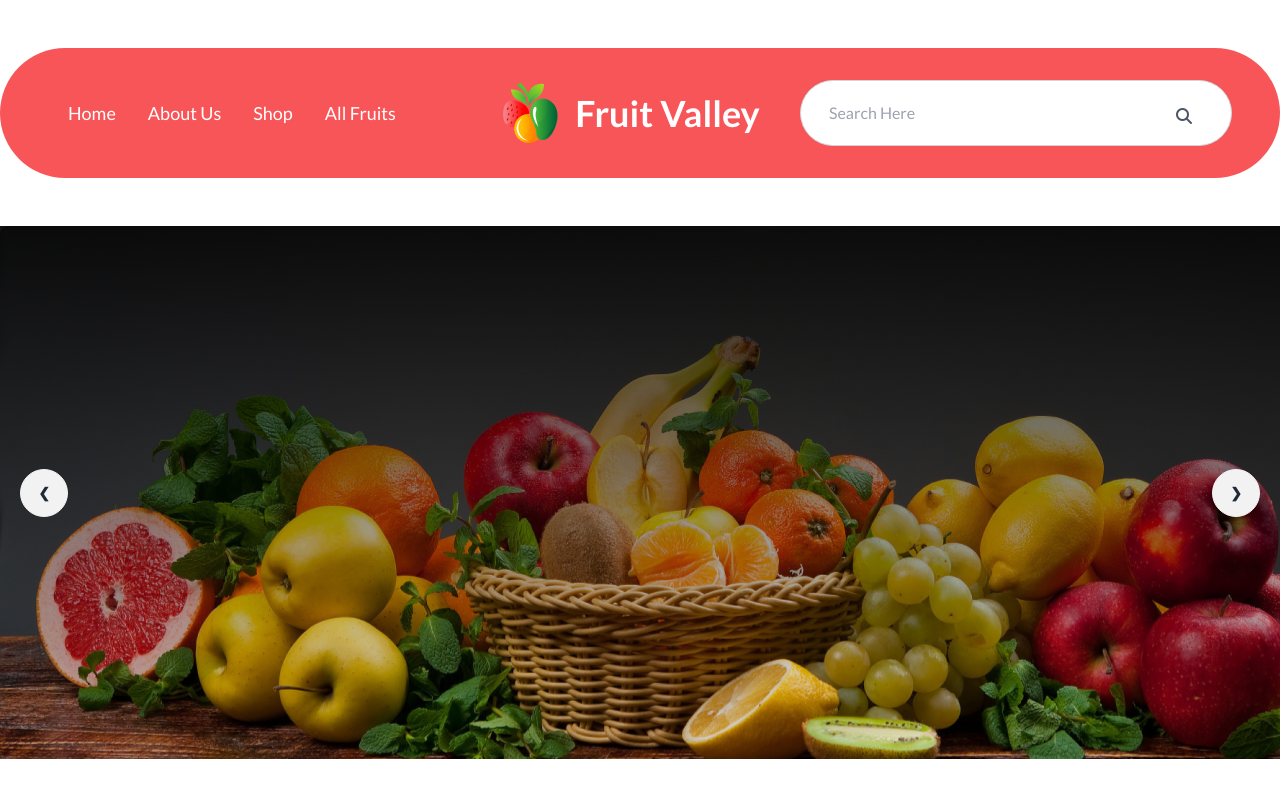
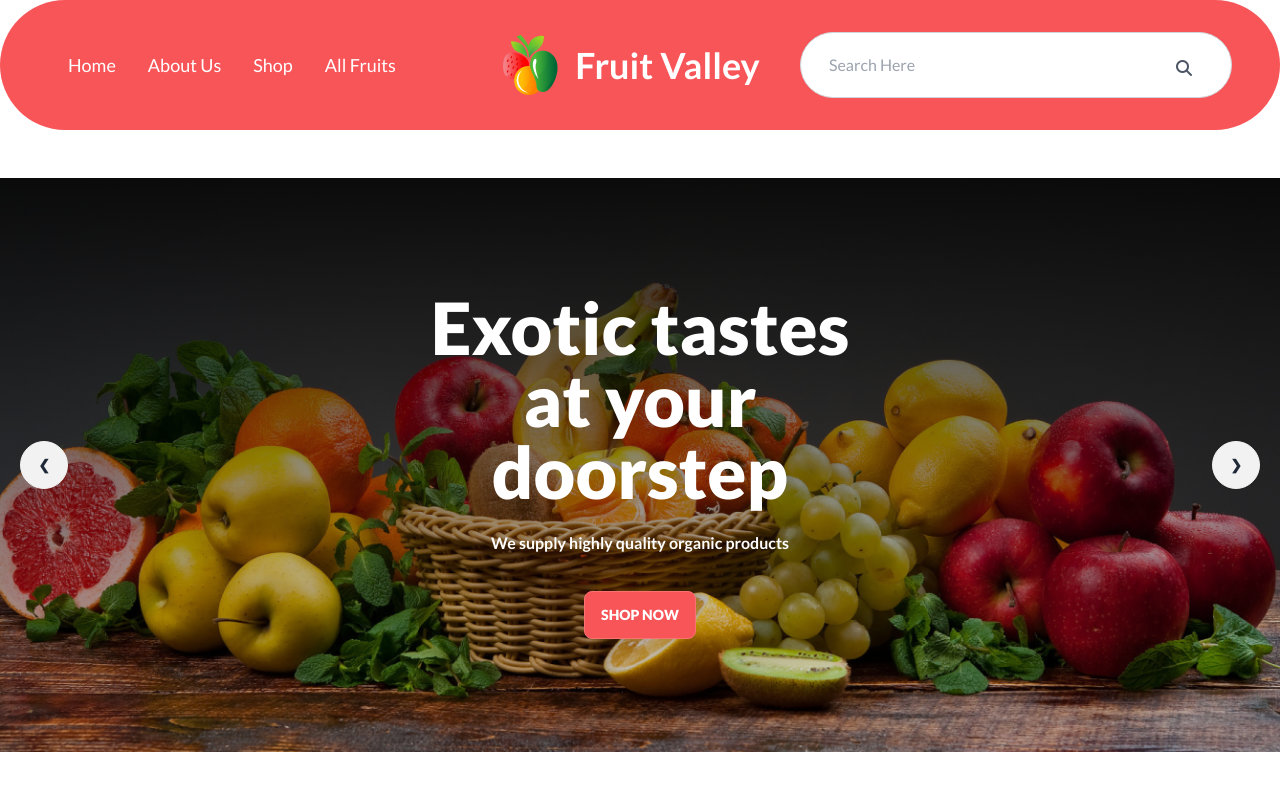
Before and after one commit to Sabbir-047/Fruit-Valley, a plain HTML site: page index.html in a window 1280 px wide. Drawn offline with nearby package versions, Linux system fonts and the light colour scheme; grey boxes are pictures that could not be loaded.

Commit message:
Finished the banner slider

```diff
--- a/index.html
+++ b/index.html
@@ -34,8 +34,8 @@
     <header class="max-w-[1440px] mx-auto">
 
         <!-- navbar -->
-        <nav class="my-12">
-            <div class="navbar bg-[#F85559] p-0 lg:px-12 py-8 rounded-none lg:rounded-full">
+        <nav class="mb-5 md:mb-12">
+            <div class="navbar bg-white text-black md:text-white md:bg-[#F85559] p-0 lg:px-12 py-8 rounded-none lg:rounded-full">
                 <div class="navbar-start">
                     <div class="dropdown">
                         <label tabindex="0" class="btn btn-ghost xl:hidden">
@@ -62,7 +62,7 @@
                 </div>
                 <div class="navbar-center flex  ml-[6.313rem] md:ml-[28.75rem] lg:ml-0 ">
                     <img class="w-7 lg:w-auto" src="images/logo.png" alt="logo">
-                    <a class="btn btn-ghost normal-case text-xl md:text-4xl font-bold text-white">Fruit Valley</a>
+                    <a class="btn btn-ghost normal-case text-xl md:text-4xl font-bold text-black md:text-white">Fruit Valley</a>
                 </div>
                 <div class="navbar-end">
                     <div class="form-control hidden lg:flex">
@@ -81,33 +81,72 @@
         </nav>
 
         <!-- banner-section -->
-        <section>
-            <!-- slider -->
-            <div class="carousel w-full" style="background-image: url('images/banner1.png'), linear-gradient(180deg, #121212 0%, rgba(18, 18, 18, 0.00) 100%);
-            background-blend-mode: overlay;">
-                <!-- slider-1 -->
+        <section class="p-4 lg:p-0">
+
+            <div class="carousel w-full min-h-[calc(100vh-226px)]">
+                <!-- slide-1 -->
                 <div id="slide1" class="carousel-item relative w-full">
+                    <div class="hero w-full" style="background-image: url('images/banner1.png'), linear-gradient(180deg, #121212 0%, rgba(18, 18, 18, 0.00) 100%);
+                    background-blend-mode: overlay;">
+                        <div class="hero-content text-center text-neutral-content text-white">
+                            <div class="max-w-md">
+                                <h1 class="mb-6 text-4xl lg:text-7xl font-extrabold">Exotic tastes at your doorstep</h1>
+                                <p class="mb-9 font-bold">We supply highly quality organic products</p>
+                                <button class="btn btn-error bg-[#F85559] text-white font-extrabold">Shop Now</button>
+                            </div>
+                        </div>
+                    </div>
                     <div class="absolute flex justify-between transform -translate-y-1/2 left-5 right-5 top-1/2">
                         <a href="#slide4" class="btn btn-circle">❮</a>
                         <a href="#slide2" class="btn btn-circle">❯</a>
                     </div>
                 </div>
+                <!-- slide-2 -->
                 <div id="slide2" class="carousel-item relative w-full ">
-                    <img src="images/banner1.png" class="w-full" />
+                    <div class="hero" style="background-image: url('images/banner2.png'), linear-gradient(180deg, #121212 0%, rgba(18, 18, 18, 0.00) 100%);
+                    background-blend-mode: overlay;">
+                        <div class="hero-content text-center text-neutral-content text-white">
+                            <div class="max-w-md">
+                                <h1 class="mb-6 text-4xl lg:text-7xl font-extrabold">Exotic tastes at your doorstep</h1>
+                                <p class="mb-9 font-bold">We supply highly quality organic products</p>
+                                <button class="btn btn-error bg-[#F85559] text-white font-extrabold">Shop Now</button>
+                            </div>
+                        </div>
+                    </div>
                     <div class="absolute flex justify-between transform -translate-y-1/2 left-5 right-5 top-1/2">
                         <a href="#slide1" class="btn btn-circle">❮</a>
                         <a href="#slide3" class="btn btn-circle">❯</a>
                     </div>
                 </div>
+                <!-- slide-3 -->
                 <div id="slide3" class="carousel-item relative w-full ">
-                    <img src="images/banner1.png" class="w-full" />
+                    <div class="hero" style="background-image: url('images/banner3.png'), linear-gradient(180deg, #121212 0%, rgba(18, 18, 18, 0.00) 100%);
+                    background-blend-mode: overlay;">
+                        <div class="hero-content text-center text-neutral-content text-white">
+                            <div class="max-w-md">
+                                <h1 class="mb-6 text-4xl lg:text-7xl font-extrabold">Exotic tastes at your doorstep</h1>
+                                <p class="mb-9 font-bold">We supply highly quality organic products</p>
+                                <button class="btn btn-error bg-[#F85559] text-white font-extrabold">Shop Now</button>
+                            </div>
+                        </div>
+                    </div>
                     <div class="absolute flex justify-between transform -translate-y-1/2 left-5 right-5 top-1/2">
                         <a href="#slide2" class="btn btn-circle">❮</a>
                         <a href="#slide4" class="btn btn-circle">❯</a>
                     </div>
                 </div>
+                <!-- slide-4 -->
                 <div id="slide4" class="carousel-item relative w-full ">
-                    <img src="images/banner1.png" class="w-full" />
+                    <div class="hero" style="background-image: url('images/banner4.png'), linear-gradient(180deg, #121212 0%, rgba(18, 18, 18, 0.00) 100%);
+                    background-blend-mode: overlay;">
+                        <div class="hero-content text-center text-neutral-content text-white">
+                            <div class="max-w-md">
+                                <h1 class="mb-6 text-4xl lg:text-7xl font-extrabold">Exotic tastes at your doorstep</h1>
+                                <p class="mb-9 font-bold">We supply highly quality organic products</p>
+                                <button class="btn btn-error bg-[#F85559] text-white font-extrabold">Shop Now</button>
+                            </div>
+                        </div>
+                    </div>
                     <div class="absolute flex justify-between transform -translate-y-1/2 left-5 right-5 top-1/2">
                         <a href="#slide3" class="btn btn-circle">❮</a>
                         <a href="#slide1" class="btn btn-circle">❯</a>
```
